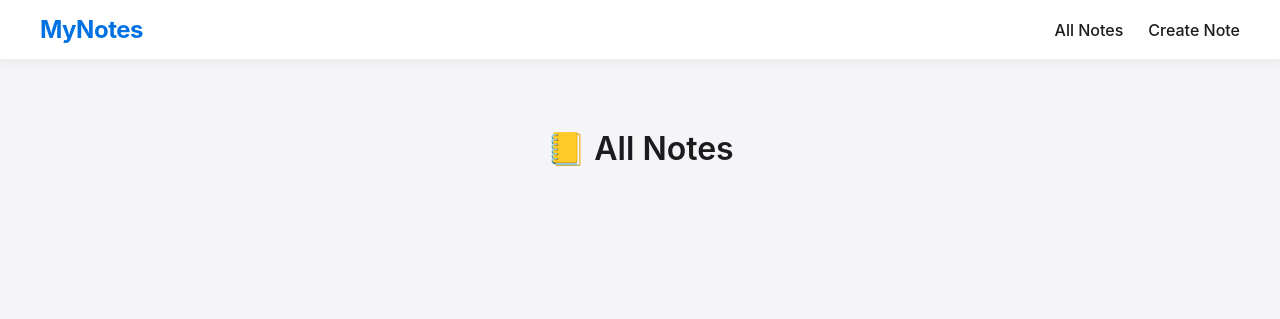
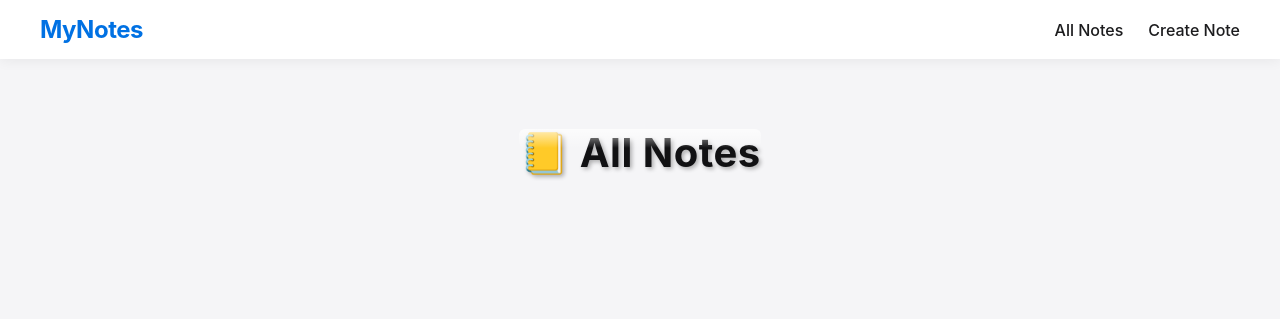
Before and after one commit to chavalibala6-source/create, a Flask app: template templates/all_notes.html in a window 1280 px wide. Shown: the top 319 px of the page. Run offline with Flask 3, Linux system fonts and the light colour scheme; the template is opened without the code that fills it, so the values that code supplies are empty; some libraries are stand-ins or nearby versions.

Commit message:
enhance css

```diff
--- a/templates/all_notes.html
+++ b/templates/all_notes.html
@@ -93,9 +93,28 @@ code {
 
 /* ---------------- Typography ---------------- */
 h1 {
-  font-weight: 600;
-  font-size: 2em;
-  margin: 30px 0;
+  font-weight: 700;
+  font-size: 2.5em;
+  margin: 30px 0 20px 0;
+  line-height: 1.2;
+  color: #111113;
+  letter-spacing: 0.5px;
+  text-transform: capitalize;
+  text-shadow: 2px 2px 4px rgba(0,0,0,0.3);
+  position: relative;
+}
+
+/* Top glossy highlight */
+h1::before {
+  content: '';
+  position: absolute;
+  top: 0;
+  left: 0;
+  width: 100%;
+  height: 40%;
+  background: linear-gradient(to bottom, rgba(255,255,255,0.7), rgba(255,255,255,0));
+  border-radius: 6px;
+  pointer-events: none;
 }
 
 /* ---------------- Navbar ---------------- */
```
Also changed, not shown: other parts of templates/all_notes.html (+21 -8 lines), notes.json (+6 -0 lines).
